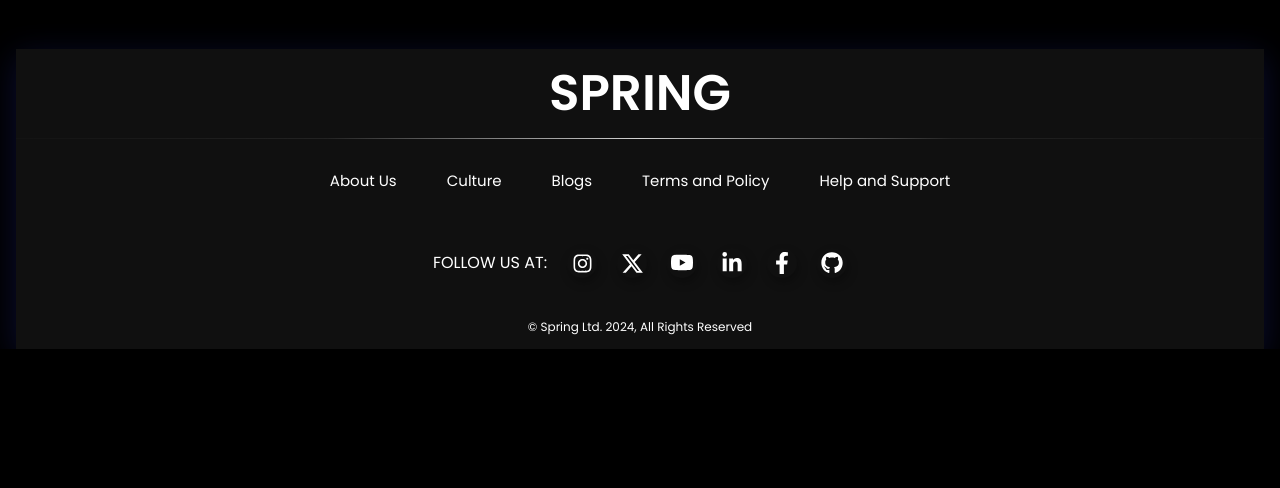
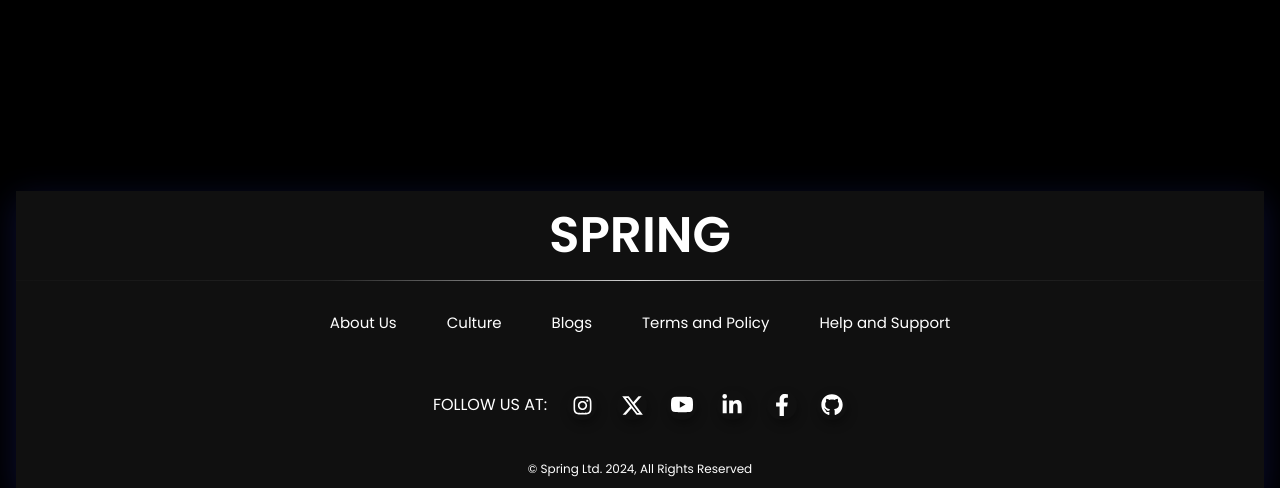
Before and after one commit to Satyam1923/Spring-Music-Player, a React (Vite) app in the folder frontend/: page / in a window 1280 px wide. Shown: the part 785-1273 px from the top of the page. Before the commit the page ends 1134 px from the top, so only its background shows below. Built offline with nearby package versions, Linux system fonts and the light colour scheme; no server answers.

Commit message:
styled footer

```diff
--- a/frontend/src/components/Footer.jsx
+++ b/frontend/src/components/Footer.jsx
@@ -12,7 +12,7 @@ import { Link } from "react-router-dom";
 const Footer = () => {
   const currentYear = new Date().getFullYear();
   return (
-    <div className="h-[300px] w-full flex flex-col bgfooter sm:h-full">
+    <div className="h-[300px] mt-48 w-full flex flex-col bgfooter sm:h-full">
       {/* //for logo and social links */}
       <div className="sec1  xs:text-[36px]">
         <div>SPRING</div>
```
